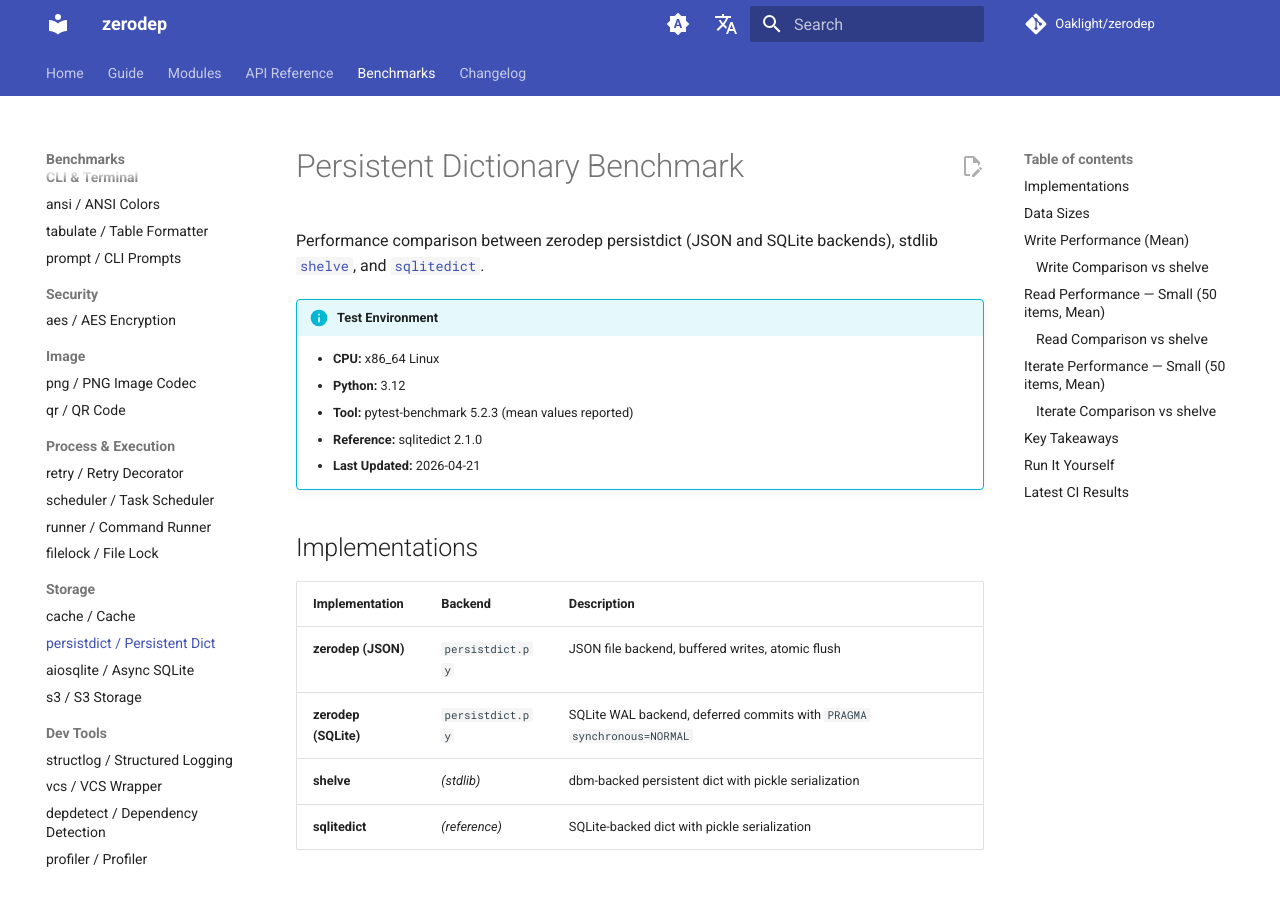
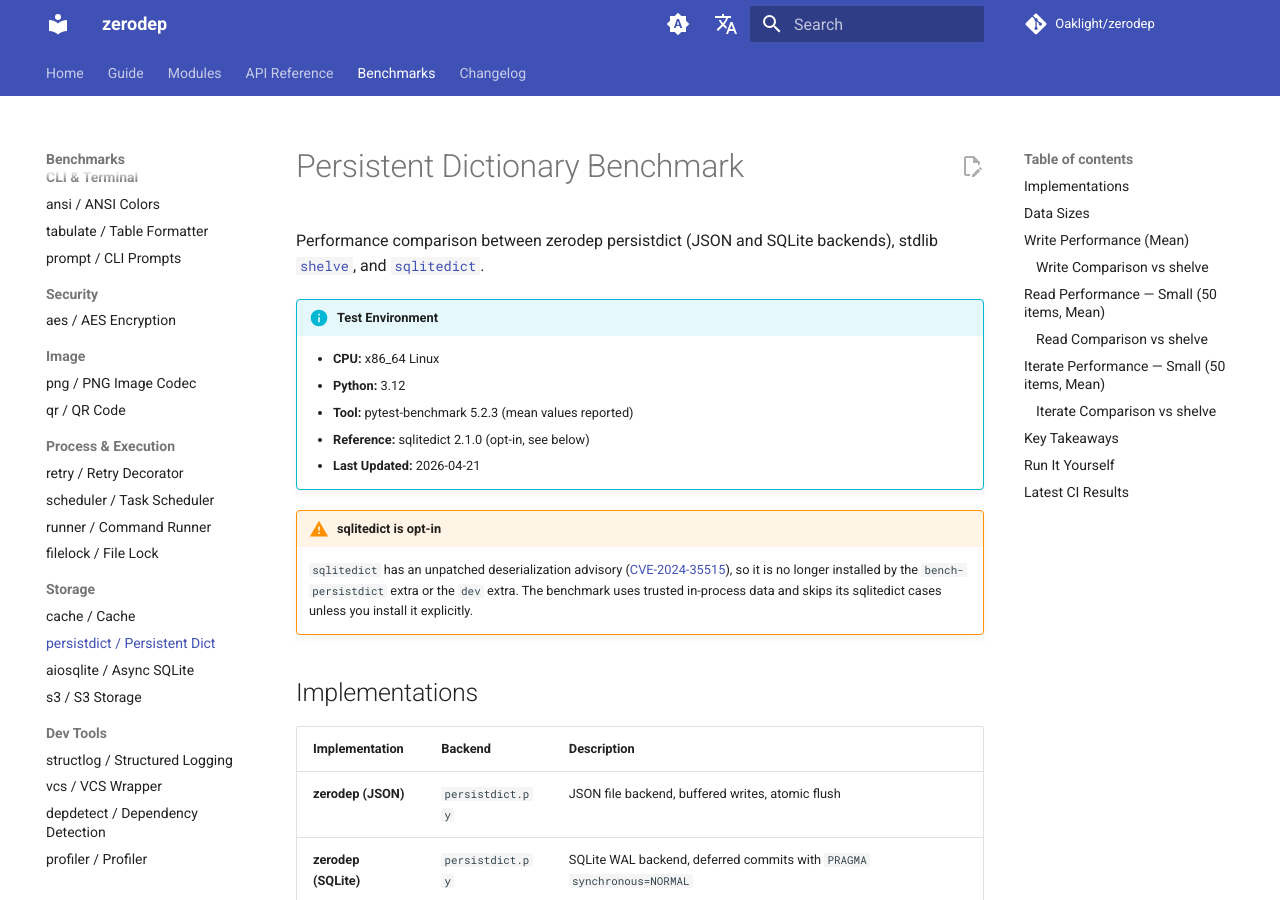
Before and after one commit to Oaklight/zerodep, an MkDocs documentation site: the page built from docs/benchmarks/persistdict.md, in a window 1280 px wide and 900 px high. Built offline with MkDocs 1.6.1 and Material for MkDocs 9.7.7, drawn with Linux system fonts in a browser that asks for light colours; comment, search, counter and statistics services are not loaded; some of the changed text lies outside the part shown.

Commit message:
docs(benchmarks): mark sqlitedict as opt-in after the advisory

````diff
--- a/docs/benchmarks/persistdict.md
+++ b/docs/benchmarks/persistdict.md
@@ -6,8 +6,15 @@
     - **CPU:** x86_64 Linux
     - **Python:** 3.12
     - **Tool:** pytest-benchmark 5.2.3 (mean values reported)
-    - **Reference:** sqlitedict 2.1.0
+    - **Reference:** sqlitedict 2.1.0 (opt-in, see below)
     - **Last Updated:** 2026-04-21
+
+!!! warning "sqlitedict is opt-in"
+    `sqlitedict` has an unpatched deserialization advisory
+    ([CVE-2024-35515](https://nvd.nist.gov/vuln/detail/CVE-2024-35515)), so it is
+    no longer installed by the `bench-persistdict` extra or the `dev` extra.
+    The benchmark uses trusted in-process data and skips its sqlitedict cases
+    unless you install it explicitly.
 
 ## Implementations
 
@@ -78,6 +85,9 @@
 ## Run It Yourself
 
 ```bash
+# sqlitedict is opt-in: it carries an unpatched deserialization advisory
+# (CVE-2024-35515), so no extra installs it. Add it back to include the
+# comparison; otherwise those cases skip.
 pip install pytest pytest-benchmark sqlitedict
 pytest persistdict/test_persistdict_benchmark.py --benchmark-only -v
 ```
````
Also changed, not shown: docs/changelog.md (+4 -0 lines).
